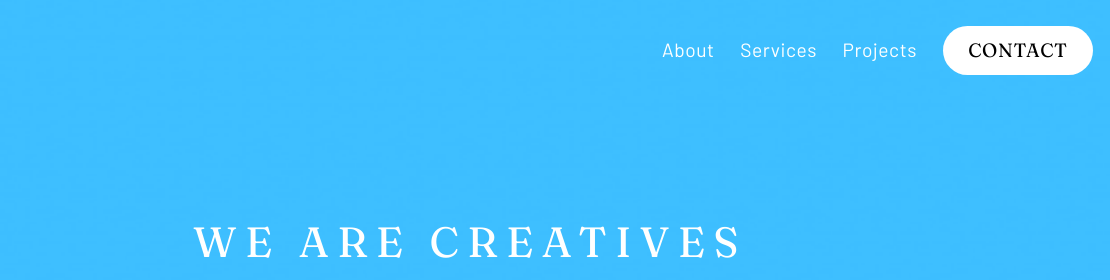
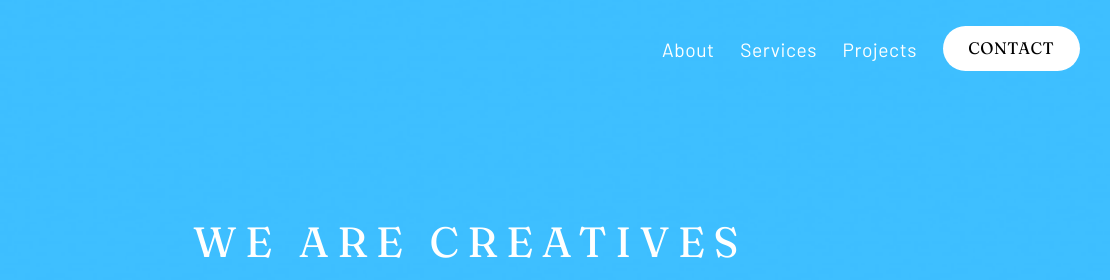
Before and after one commit to BorisBarnet/FrontendMentor-SunysideTemplate, a plain HTML site: page index.html in a window 1280 px wide. Shown: the top 280 px of the page, 170-1280 px from the left. Drawn offline with Linux system fonts and the light colour scheme.

Commit message:
Update style.css

```diff
--- a/style.css
+++ b/style.css
@@ -49,7 +49,7 @@
     font-weight: 700;
     color: black;
     letter-spacing: 0.03em;
-    font-size: 1.5vw;
+    font-size: 1.3vw;
     margin-left: 2vw;
     border-radius: 20vw;
     border: 0;
```
